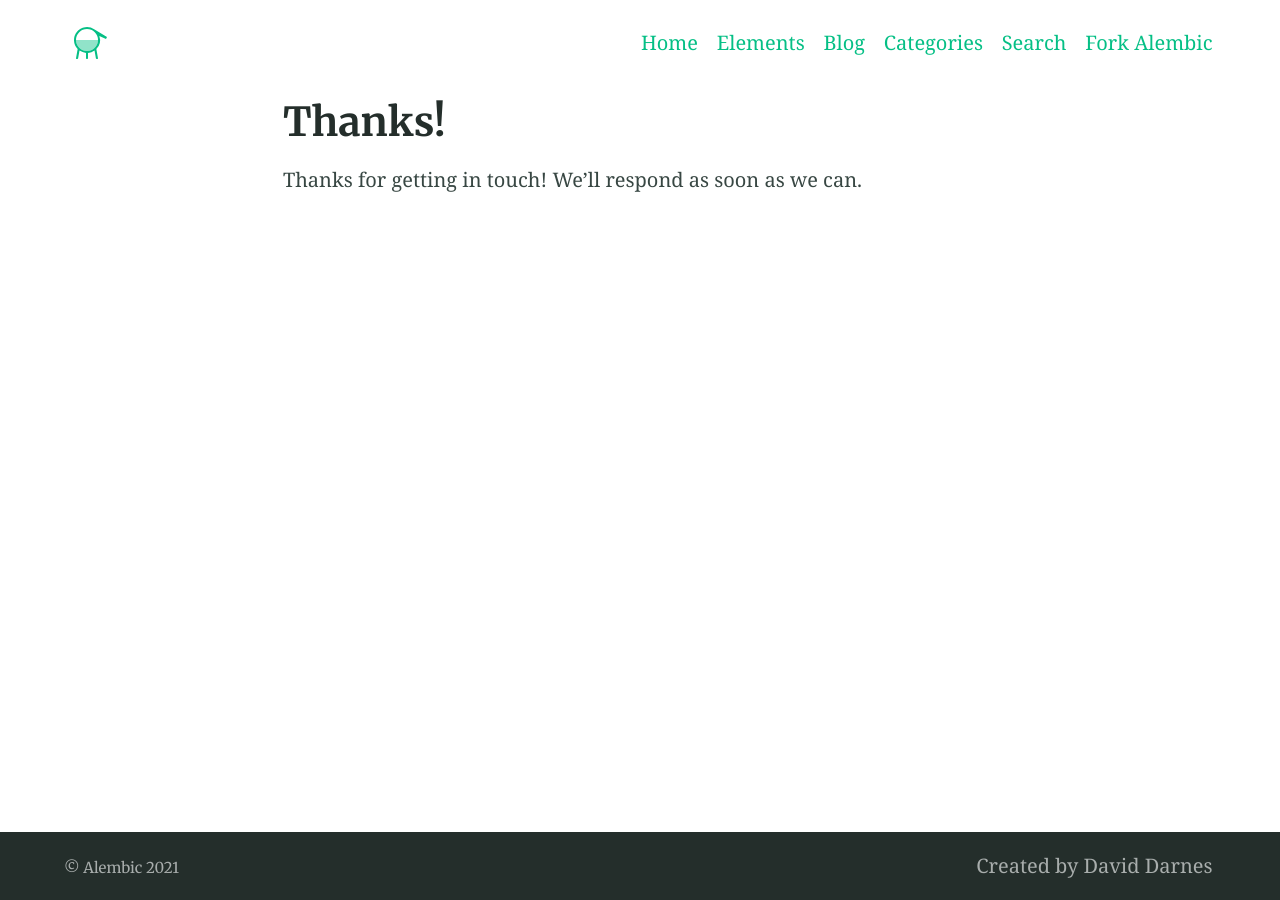
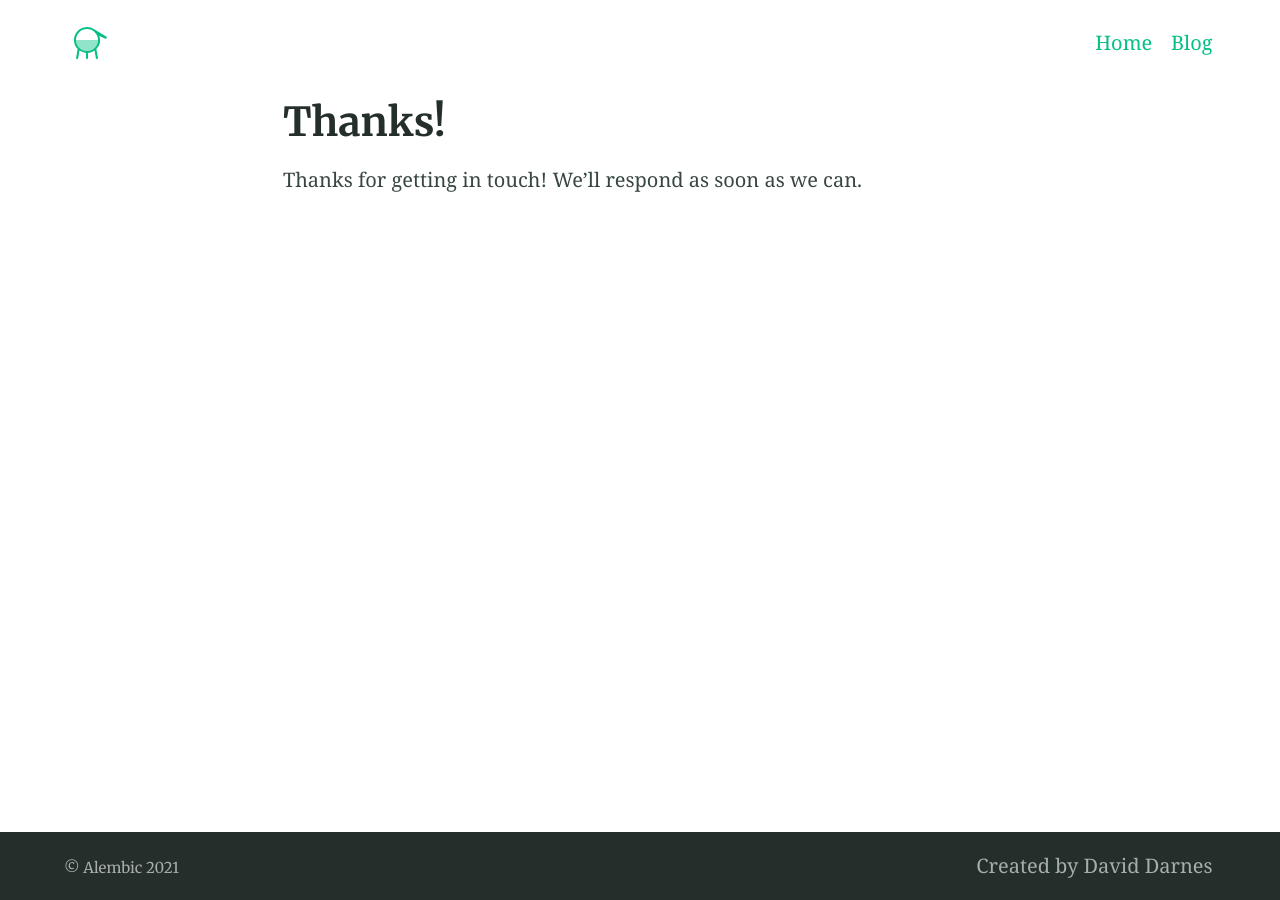
Before and after one commit to hafey1/hafey.github.io-SoftwareDevelopment, a Jekyll site: the page built from thanks.md, in a window 1280 px wide. Built offline with Jekyll 4.4.1, drawn with Linux system fonts in a browser that asks for light colours.

Commit message:
removing navigation links

```diff
--- a/_config.yml
+++ b/_config.yml
@@ -119,16 +119,8 @@ favicons: # Favicons are also used in the manifest file. Syntax is 'size: path'
 navigation_header:
 - title: Home
   url: /hafey.github.io-SoftwareDevelopment/
-- title: Elements
-  url: /hafey.github.io-SoftwareDevelopment/elements/
 - title: Blog
   url: /hafey.github.io-SoftwareDevelopment/blog/
-- title: Categories
-  url: /hafey.github.io-SoftwareDevelopment/categories/
-- title: Search
-  url: /hafey.github.io-SoftwareDevelopment/search/
-- title: Fork Alembic
-  url: https://github.com/daviddarnes/alembic
 
 navigation_footer:
 - title: Created by David Darnes
```
